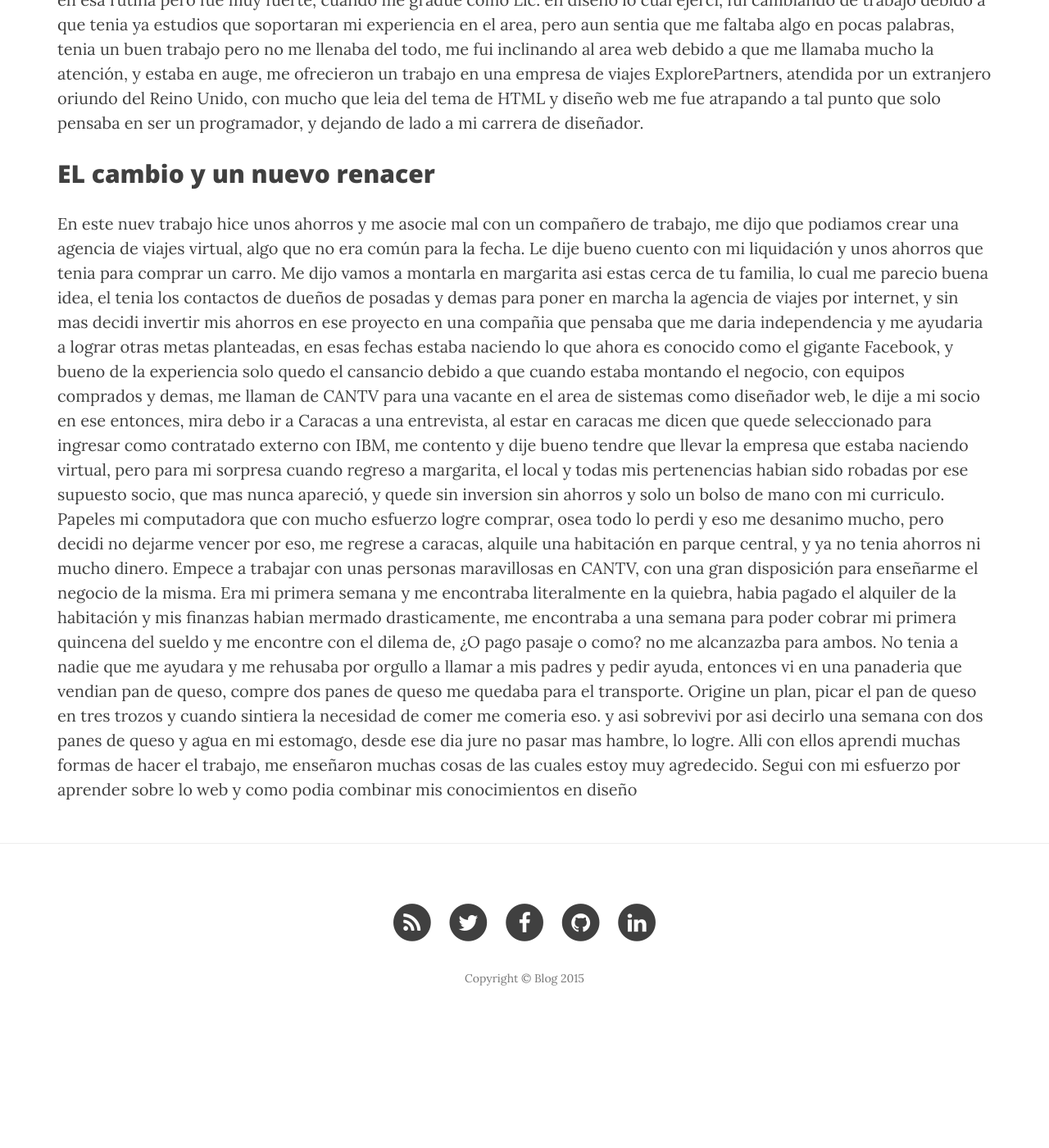
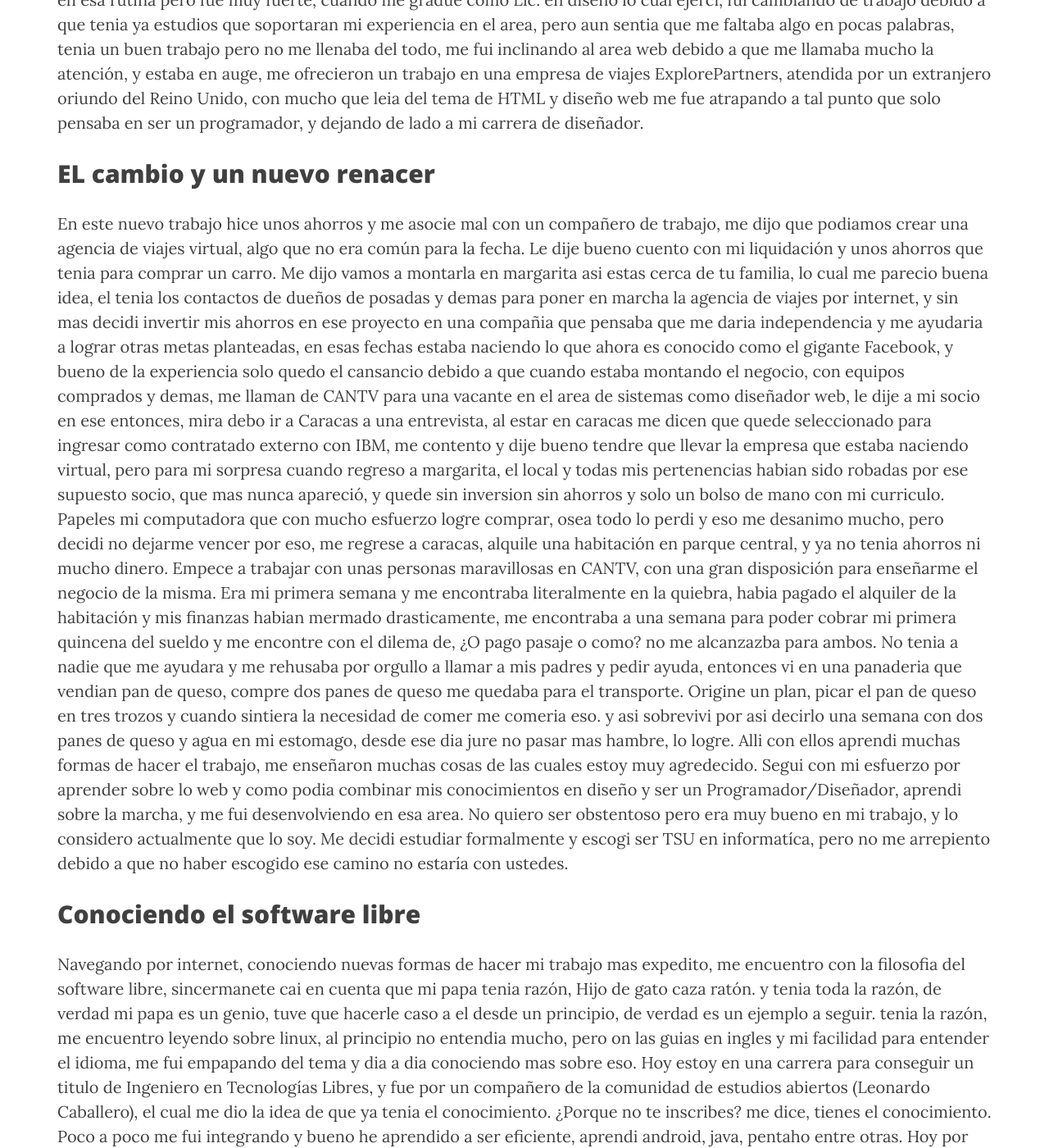
Before and after one commit to hellfish2/hellfish2.github.io, a Jekyll site: the page built from acerca.html, in a window 1280 px wide and 1400 px high, scrolled down 2503 px. Shown: the whole window at 82% size. Built offline with Jekyll 4.4.1, drawn with Linux system fonts in a browser that asks for light colours; nearby versions of some CDN libraries; before the commit the page ends 3772 px from its top, so only the background shows below that; some of the changed text lies outside the part shown.

Commit message:
Acerca biografia

```diff
--- a/acerca.html
+++ b/acerca.html
@@ -86,7 +86,7 @@ header-img: "img/about-bg.jpg"
 
 <h2>EL cambio y un nuevo renacer</h2>
 <p>
-  En este nuev trabajo hice unos ahorros y me asocie mal con un compañero de trabajo, me dijo que podiamos crear una agencia
+  En este nuevo trabajo hice unos ahorros y me asocie mal con un compañero de trabajo, me dijo que podiamos crear una agencia
   de viajes virtual, algo que no era común para la fecha. Le dije bueno cuento con mi liquidación y unos ahorros que tenia
   para comprar un carro. Me dijo vamos a montarla en margarita asi estas cerca de tu familia, lo cual me parecio buena idea,
   el tenia los contactos de dueños de posadas y demas para poner en marcha la agencia de viajes por internet, y sin mas
@@ -109,5 +109,23 @@ header-img: "img/about-bg.jpg"
   y asi sobrevivi por asi decirlo una semana con dos panes de queso y agua en mi estomago, desde ese dia jure no pasar mas hambre,
   lo logre.
   Alli con ellos aprendi muchas formas de hacer el trabajo, me enseñaron muchas cosas de las cuales estoy muy agredecido.
-  Segui con mi esfuerzo por aprender sobre lo web y como podia combinar mis conocimientos en diseño
+  Segui con mi esfuerzo por aprender sobre lo web y como podia combinar mis conocimientos en diseño y ser un Programador/Diseñador,
+  aprendi sobre la marcha, y me fui desenvolviendo en esa area. No quiero ser obstentoso pero era muy bueno en mi trabajo, y lo considero
+  actualmente que lo soy. Me decidi estudiar formalmente y escogi ser TSU en informatíca, pero no me arrepiento debido a
+  que no haber escogido ese camino no estaría con ustedes.
 </p>
+<h2>Conociendo el software libre</h2>
+<p>
+  Navegando por internet, conociendo nuevas formas de hacer mi trabajo mas expedito, me encuentro con la filosofia del software
+  libre, sincermanete cai en cuenta que mi papa tenia razón, Hijo de gato caza ratón. y tenia toda la razón, de verdad mi papa
+  es un genio, tuve que hacerle caso a el desde un principio, de verdad es un ejemplo a seguir. tenia la razón, me encuentro
+  leyendo sobre linux, al principio no entendia mucho, pero on las guias en ingles y mi facilidad para entender el idioma, me
+  fui empapando del tema y dia a dia conociendo mas sobre eso. Hoy estoy en una carrera para conseguir un titulo de Ingeniero en Tecnologías Libres,
+  y fue por un compañero de la comunidad de estudios abiertos (Leonardo Caballero), el cual me dio la idea de que ya tenia el conocimiento. ¿Porque
+  no te inscribes? me dice, tienes el conocimiento. Poco a poco me fui integrando y bueno he aprendido a ser eficiente,
+  aprendi android, java, pentaho entre otras. Hoy por hoy llevo 8 años en cantv de los cuales 4 años como empleado fijo en nómina,
+  me encuentro como líder de proyectos de software libre en la empresa que me vio crecer, me ha dado la oportunidad de crecer en ella.
+  Puedo decir que CANTV es una escuela que tuve la dicha de crecer en ella y poder ser lo que soy actualmente. Doy gracias
+  a mis padres en especial a mi papa Yoswald Malavé, el cual me dio el empuje para empezar en esta profesión que estoy orgulloso
+  de ejercer.
+</p>
```
